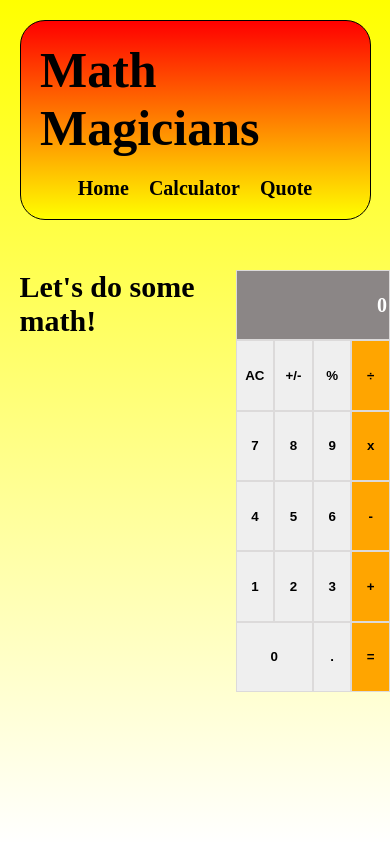
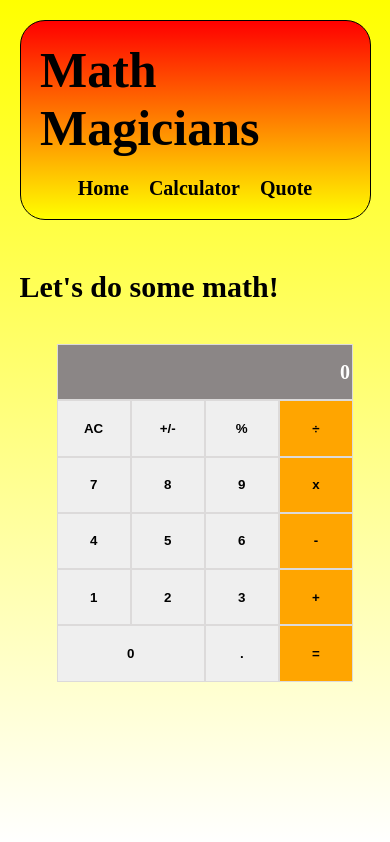
Before and after one commit to jorgegoco/math-magicians, a React (Create React App) app: page /math-magicians/calculator in a window 390 px wide. Built offline with nearby package versions, Linux system fonts and the light colour scheme.

Commit message:
Fix calculator container responsiveness

```diff
--- a/src/index.css
+++ b/src/index.css
@@ -137,4 +137,14 @@ button {
     margin-top: 20px;
   }
 
+  .calculatorSection {
+    flex-direction: column;
+  }
+
+  .calculator-container {
+    margin-top: 40px;
+    width: 80%;
+    height: 40vh;
+  }
+
 }
```
